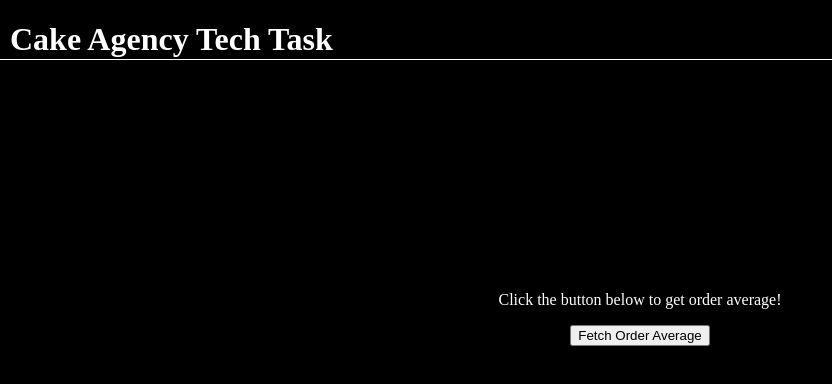
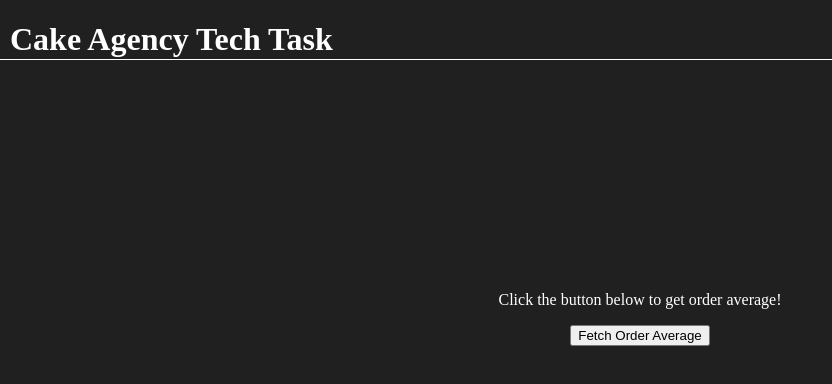
Before and after one commit to JosephineLucy/cake-agency-tech-task, a React (Vite) app: page / in a window 1280 px wide. Shown: the top 384 px of the page, without its empty margins (0-832 px from the left). Built offline with nearby package versions, Linux system fonts and the light colour scheme.

Commit message:
removes footer and changes app background colour

```diff
--- a/src/App.tsx
+++ b/src/App.tsx
@@ -1,16 +1,17 @@
 import "./styles.scss";
 import Header from "./components/header";
-import Footer from "./components/footer";
 import AverageCalculator from "./components/average-calculator";
 
 import { appConstants } from "./constants/constants";
+import ErrorBoundary from "./components/error-boundary";
 
 function App() {
   return (
     <>
       <Header title={appConstants.title} />
-      <AverageCalculator />
-      <Footer title={appConstants.title} />
+      <ErrorBoundary>
+        <AverageCalculator />
+      </ErrorBoundary>
     </>
   );
 }
--- a/src/styles.scss
+++ b/src/styles.scss
@@ -2,5 +2,5 @@ body {
   margin: 0;
   height: 100vh;
   width: 100vw;
-  background-color: black;
+  background-color: rgb(32, 32, 32);
 }
```
